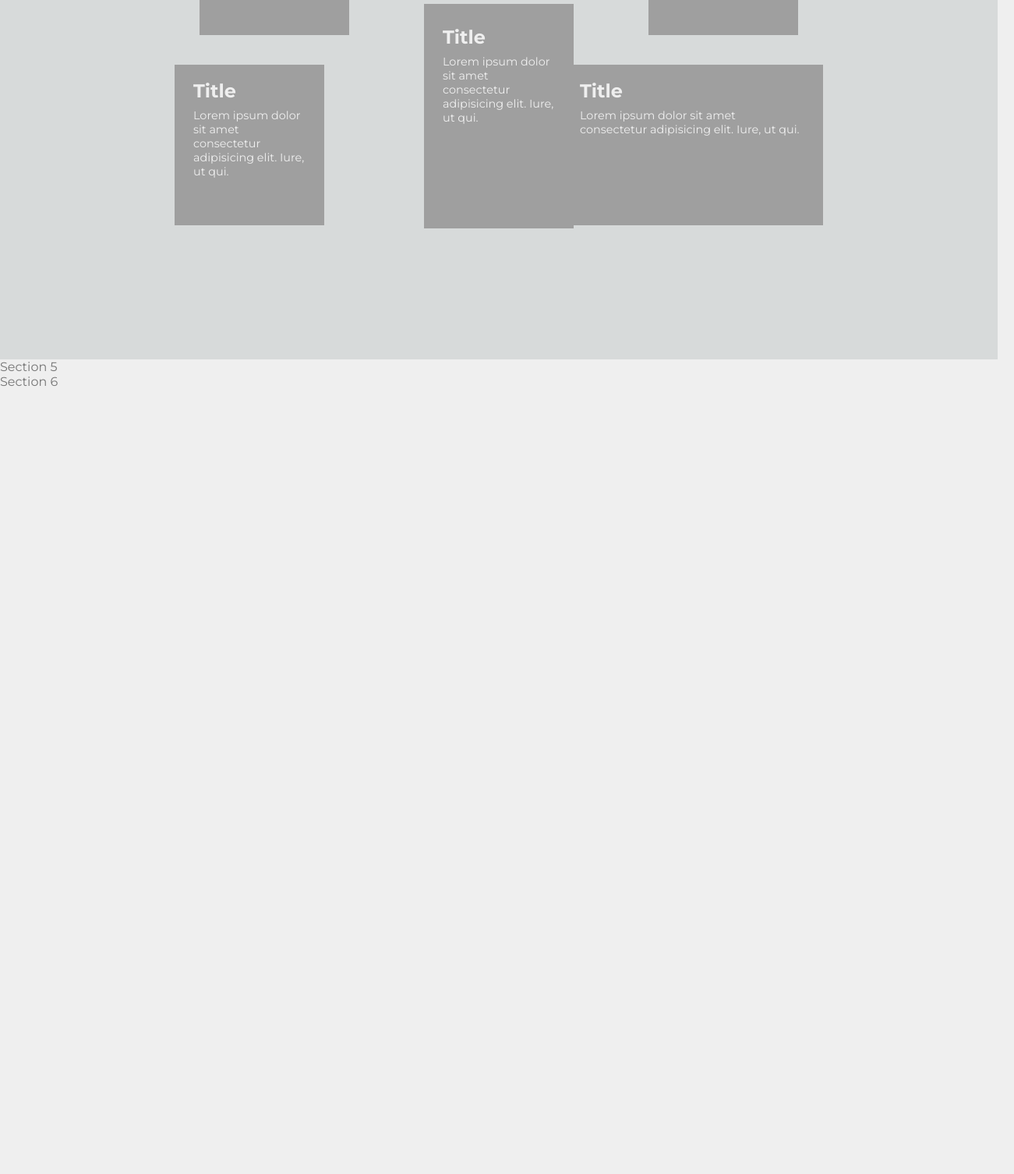
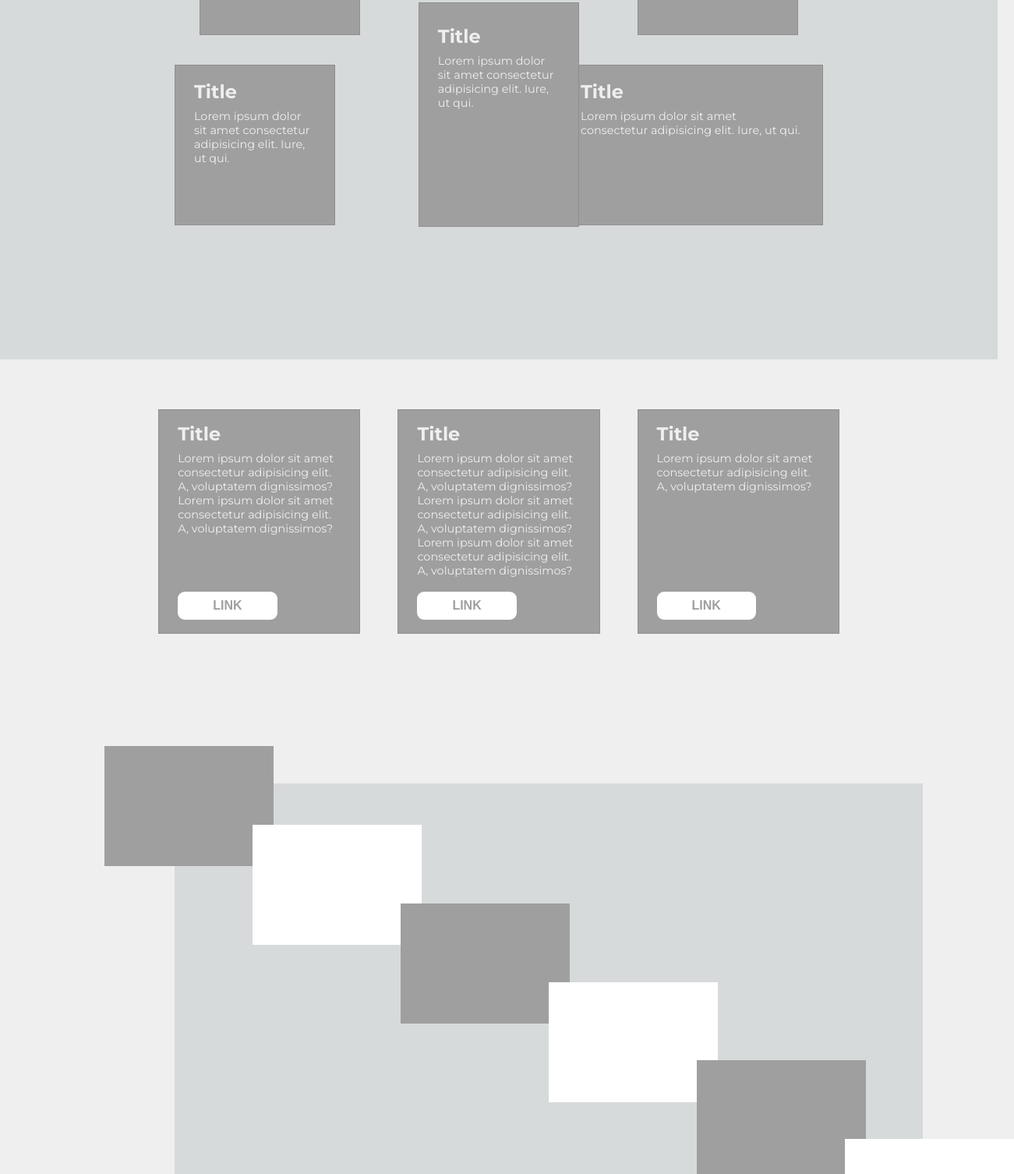
Before and after one commit to Ndi-Mzolisa/developer-quiz-for-ninepoint, a plain HTML site: page index.html in a window 1280 px wide. Shown: the part 2147-3653 px from the top of the page at 78% size, 1301 px wide, since content can reach past the window. Before the commit the page ends 2646 px from the top, so only its background shows below. Drawn offline with Linux system fonts and the light colour scheme.

Commit message:
completed project from section 1-6 with styles. The only adjustment left in the whole project is to make the secondary pop up to disappear when clicking anywhere in the DOM except over the popup itself

```diff
--- a/index.html
+++ b/index.html
@@ -106,8 +106,38 @@
 
     </section>
 
-    <section id="section-5">Section 5</section>
-    <section id="section-6">Section 6</section>
+    <section id="section-5">
+        <article>
+            <h2>Title</h2>
+            <p>Lorem ipsum dolor sit amet consectetur adipisicing elit. A, voluptatem dignissimos?</p>
+            <p>Lorem ipsum dolor sit amet consectetur adipisicing elit. A, voluptatem dignissimos?</p>
+
+            <button>Link</button>
+        </article>
+        <article>
+            <h2>Title</h2>
+            <p>Lorem ipsum dolor sit amet consectetur adipisicing elit. A, voluptatem dignissimos?</p>
+            <p>Lorem ipsum dolor sit amet consectetur adipisicing elit. A, voluptatem dignissimos?</p>
+            <p>Lorem ipsum dolor sit amet consectetur adipisicing elit. A, voluptatem dignissimos?</p>
+
+            <button>Link</button>
+        </article>
+        <article>
+            <h2>Title</h2>
+            <p>Lorem ipsum dolor sit amet consectetur adipisicing elit. A, voluptatem dignissimos?</p>
+
+            <button>Link</button>
+        </article>
+    </section>
+
+    <section id="section-6">
+        <div></div>
+        <div></div>
+        <div></div>
+        <div></div>
+        <div></div>
+        <div></div>
+    </section>
 
    </main>
 
--- a/style.css
+++ b/style.css
@@ -190,7 +190,7 @@
     padding: 9px 45px;
     margin-top: 1rem;
     border: none;
-    border-radius: 10px;
+    border-radius: 9px;
 }
 
     /* Section 4*/
@@ -282,9 +282,9 @@
 .popup {
     position: absolute;
     top: calc(100% + 2rem); /* Position the popup right below the dropdown-content */
-    right: -126%;
-    width: 1200px;
-    height: 60vh;
+    right: -96%;
+    width: 987px;
+    height: 62vh;
     background-color: white;
     border: 1px solid white;
     display: none; /* Initially hidden */
@@ -326,9 +326,10 @@
 #section-4 article{
     background-color: #9f9f9f;
     padding: 1.8rem 1.5rem;
-    width: 12rem;
+    width: 12.9rem;
     height: 18rem;
     text-align: left;
+    border: 1px solid #8f8f8f;
 }
 
 #section-4 article h2{
@@ -368,6 +369,118 @@
 }
 #section-4 article:nth-of-type(5){
     position: absolute;
-    top: calc(50% - 4rem);
-    left: calc(50% - 6rem);
+    top: calc(50% - (4rem + 2px));
+    left: calc(50% - 6.45rem);
 }
+
+
+    /* Section 5*/
+#section-5{
+    display: grid;
+    grid-template-columns: repeat(3, 1fr);
+    gap: 3rem;
+    padding: 4rem 12.7rem;
+    text-align: center;
+}
+
+#section-5 article{
+    background-color: #9f9f9f;
+    padding: 1rem 1.5rem;
+    height: 18rem;
+    text-align: left;
+    border: 1px solid #8f8f8f;
+    position: relative;
+}
+
+#section-5 article h2{
+    color: #efefef;
+}
+
+#section-5 article p{
+    color: #efefef;
+    font-size: 0.9rem;
+}
+
+#section-5 article p:last-of-type{
+    padding-bottom: 1rem;
+}
+
+#section-5 article p:first-of-type{
+    padding-top: 0.5rem;
+}
+
+#section-5 button {
+    color: #9f9f9f;
+    font-weight: bold;
+    font-size: 1rem;
+    background-color: white;
+    padding: 9px 45px;
+    margin-top: 1rem;
+    border: none;
+    border-radius: 9px;
+    text-transform: uppercase;
+    position: absolute;
+    left: 1.5rem;
+    top: 13.6rem;
+}
+
+    /* Section 5*/
+#section-6{
+    background-color: rgb(215, 218, 218);
+    height: 510px;
+    width: 960px;
+    margin: 8rem 16rem 12rem 14rem;
+    position: relative;
+}
+
+#section-6 div{
+    width: 217px;
+    height: 154px;
+    background-color: #9f9f9f;
+}
+
+#section-6 div:nth-child(even){
+    background-color: white;
+}
+
+#section-6 div:nth-of-type(1){
+    position: absolute;
+    top: -47.8125px;
+    left: -90px;
+    z-index: 10;
+}
+
+#section-6 div:nth-of-type(2){
+    position: absolute;
+    top: 53.125px;
+    left: 100px;
+    z-index: 15;
+}
+
+#section-6 div:nth-of-type(3){
+    position: absolute;
+    top: 154.0625px;
+    left: 290px;
+    z-index: 20;
+}
+
+#section-6 div:nth-of-type(4){
+    position: absolute;
+    top: 255px;  /* the anchor point for the layout which is vertically 100.9375px and horizontally 190px from other points */
+    left: 480px;
+    z-index: 25;
+}
+
+#section-6 div:nth-of-type(5){
+    position: absolute;
+    top: 355.9375px;
+    left: 670px;
+    z-index: 30;
+}
+#section-6 div:nth-of-type(6){
+    position: absolute;
+    top: 456.875px;
+    left: 860px;
+    z-index: 35;
+
+}
```
